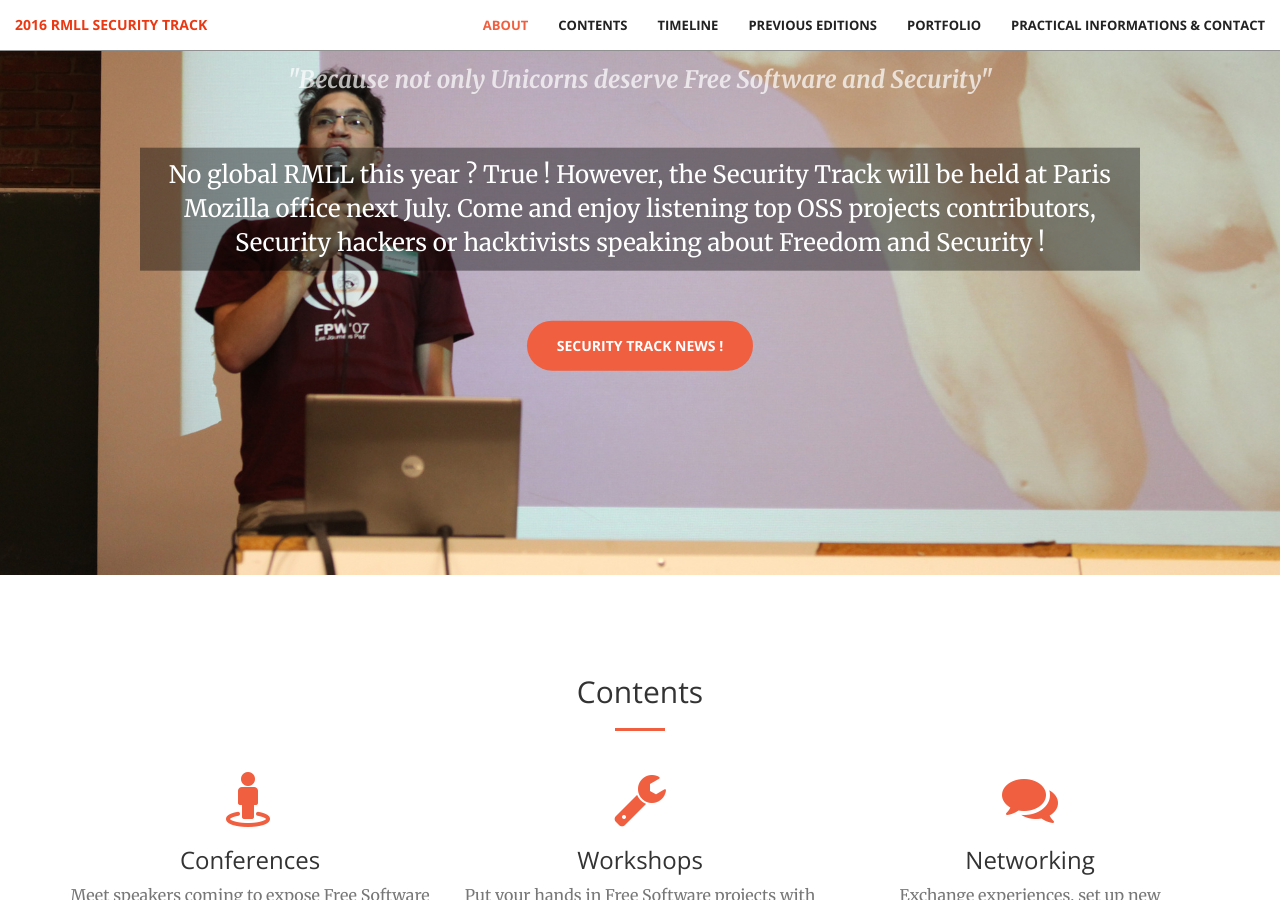
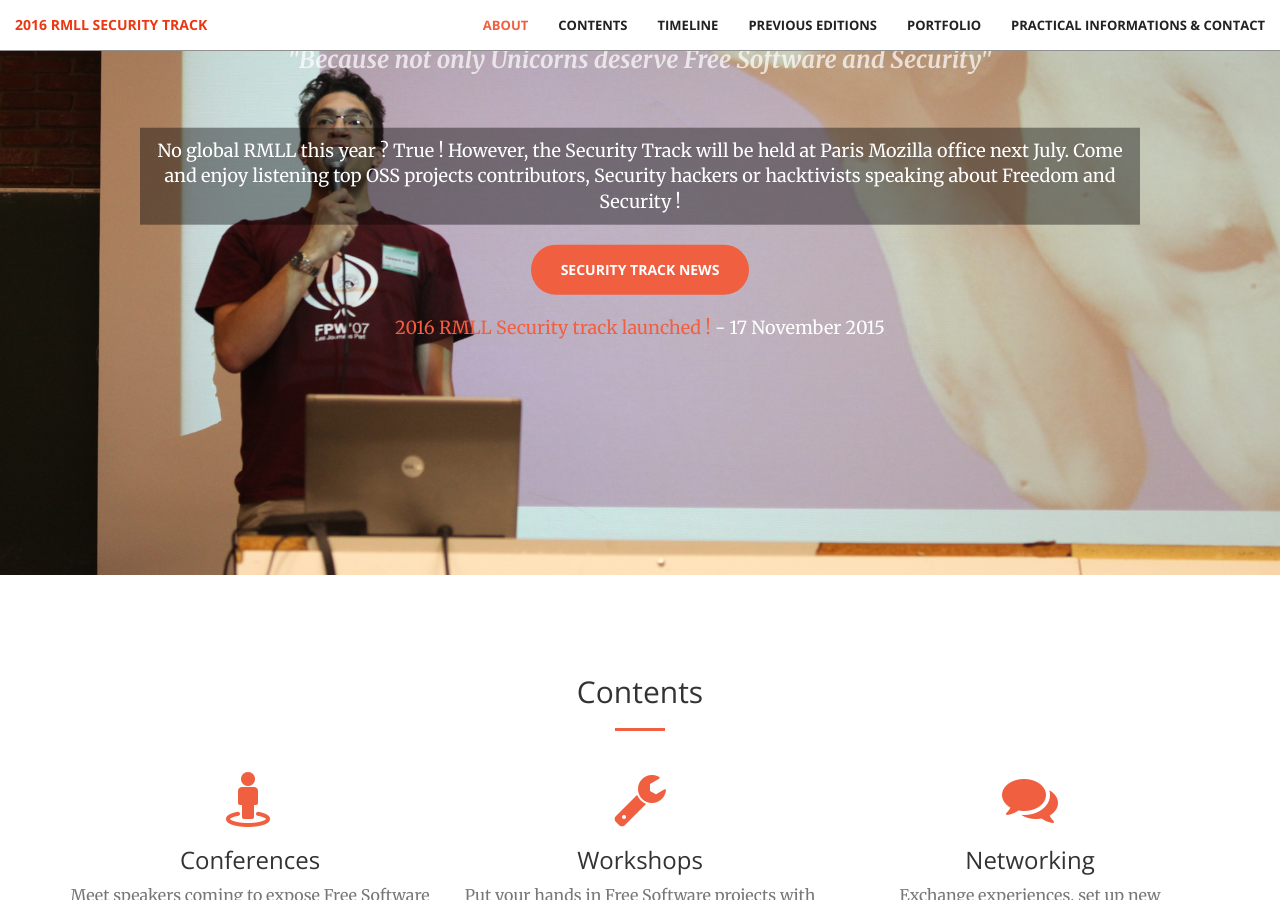
Before and after one commit to EduCodeBe/sec2016, a Jekyll site: the page built from index.html, in a window 1280 px wide and 900 px high, scrolled down 325 px. Built offline with Jekyll 4.4.1, drawn with Linux system fonts in a browser that asks for light colours; Markdown is read by kramdown in place of the engine named in the settings.

Commit message:
set up a post layout and modify _includes files to render them

```diff
--- a/_includes/head.html
+++ b/_includes/head.html
@@ -9,17 +9,18 @@
     <title>2016 RMLL Security Track - 4 to 6 July 2016 - Paris</title>
 
     <!-- Bootstrap Core CSS -->
-    <link rel="stylesheet" href="css/bootstrap.min.css" type="text/css">
+    <link rel="stylesheet" href="/css/bootstrap.min.css" type="text/css">
 
     <!-- Custom Fonts -->
-    <link href='https://fonts.googleapis.com/css?family=Open+Sans:300italic,400italic,600italic,700italic,800italic,400,300,600,700,800|Merriweather:400,300,300italic,400italic,700,700italic,900,900italic' rel='stylesheet' type='text/css'>
-    <link rel="stylesheet" href="font-awesome/css/font-awesome.min.css" type="text/css">
+    <link href='https://fonts.googleapis.com/css?family=Merriweather:400,300,300italic,400italic,700,700italic,900,900italic' rel='stylesheet' type='text/css'>
+    <link href='https://fonts.googleapis.com/css?family=Open+Sans:300italic,400italic,600italic,700italic,800italic,400,300,600,700,800' rel='stylesheet' type='text/css'>
+    <link rel="stylesheet" href="/font-awesome/css/font-awesome.min.css" type="text/css">
 
     <!-- Plugin CSS -->
-    <link rel="stylesheet" href="css/animate.min.css" type="text/css">
+    <link rel="stylesheet" href="/css/animate.min.css" type="text/css">
 
     <!-- Custom CSS -->
-    <link rel="stylesheet" href="css/main.css" type="text/css">
+    <link rel="stylesheet" href="/css/main.css" type="text/css">
 
     <!-- HTML5 Shim and Respond.js IE8 support of HTML5 elements and media queries -->
     <!-- WARNING: Respond.js doesn't work if you view the page via file:// -->
--- a/_includes/header.html
+++ b/_includes/header.html
@@ -1,17 +1,26 @@
 <header>
     <div class="header-content" id="about">
         <div class="header-content-inner">
-            <h1 style="font-size: 48px">RMLL 2016:<br> The Security Track<br> 4-6 July 2016 in Paris</h1>
+            <h1 style="font-size: 36px">RMLL 2016:<br> The Security Track<br> 4-6 July 2016 in Paris</h1>
             <hr>
             <p>
             <span style="font-size: 24px;">
             <b><i>"Because not only Unicorns deserve Free Software and Security"</i></b><br>
             </span>
-            <div  style="font-size: 24px; background-color: rgba(0,0,0,0.4); padding: 10px;" >
+            <div  style="font-size: 18px; background-color: rgba(0,0,0,0.4); padding: 10px;" >
 No global RMLL this year ? True ! However, the Security Track will be held at Paris Mozilla office next July. Come and enjoy listening top OSS projects contributors, Security hackers or hacktivists speaking about Freedom and Security !
             </div>
+                <br>
+                <a href="https://twitter.com/RMLLsec16" class="btn btn-primary btn-xl page-scroll">Security Track News</a>
+                <br><br>
+                <span style="font-size: 18px;">
+                <ul class="list-unstyled" >
+                  {% for post in site.posts limit: 333 %}
+                  <li><a href="{{ post.url }}">{{ post.title }}</a> - {{ post.date | date_to_long_string }}</li>
+                  {% endfor %}
+                </ul>
+                </span>
             </p>
-            <a href="http://twitter.com/RMLLsec16" class="btn btn-primary btn-xl page-scroll">Security Track NEWS !</a>
         </div>
     </div>
 </header>
```
Also changed, not shown: 1 other file.
